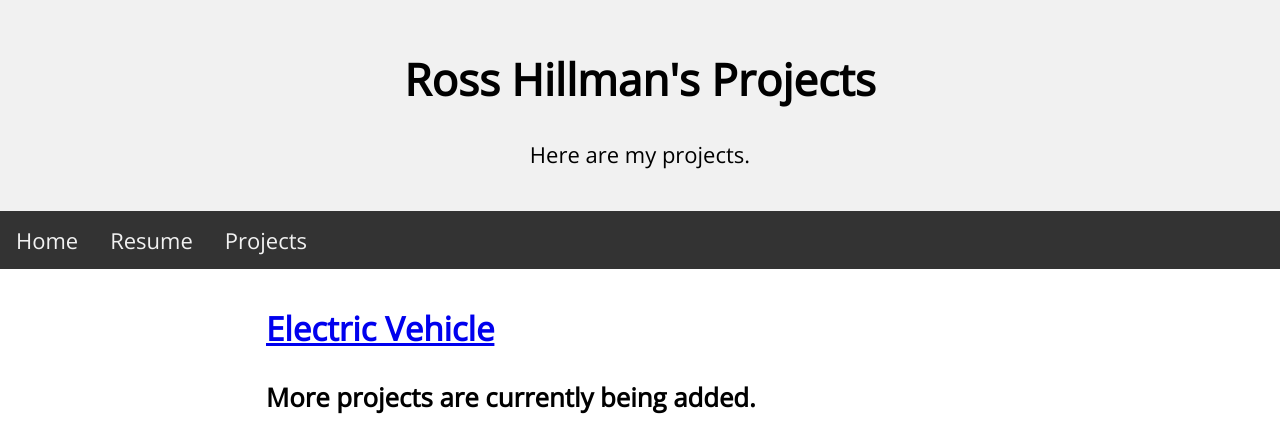
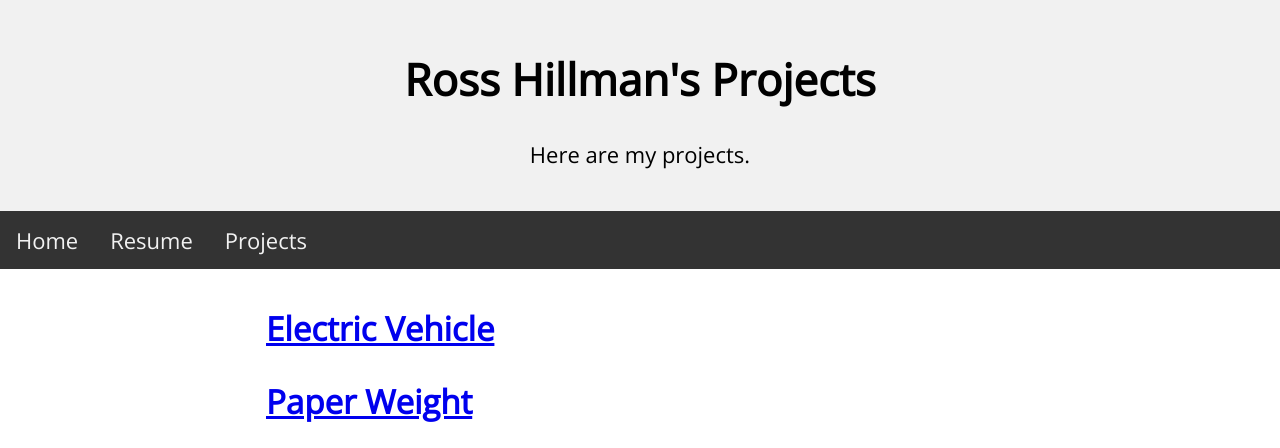
Before and after one commit to hillmanross/Personal-Website, a plain HTML site: page projects.html in a window 1280 px wide. Shown: the top 448 px of the page. Drawn offline with nearby package versions, Linux system fonts and the light colour scheme.

Commit message:
Update projects.html

```diff
--- a/projects.html
+++ b/projects.html
@@ -33,6 +33,8 @@
 
     <a href="https://rosshillman.com/projects/EV"><h2>Electric Vehicle</h2></a>
 
+    <a href="https://rosshillman.com/projects/paperweight"><h2>Paper Weight</h2></a>
+
     <h3>More projects are currently being added.</h3>
 
   </div>
```
